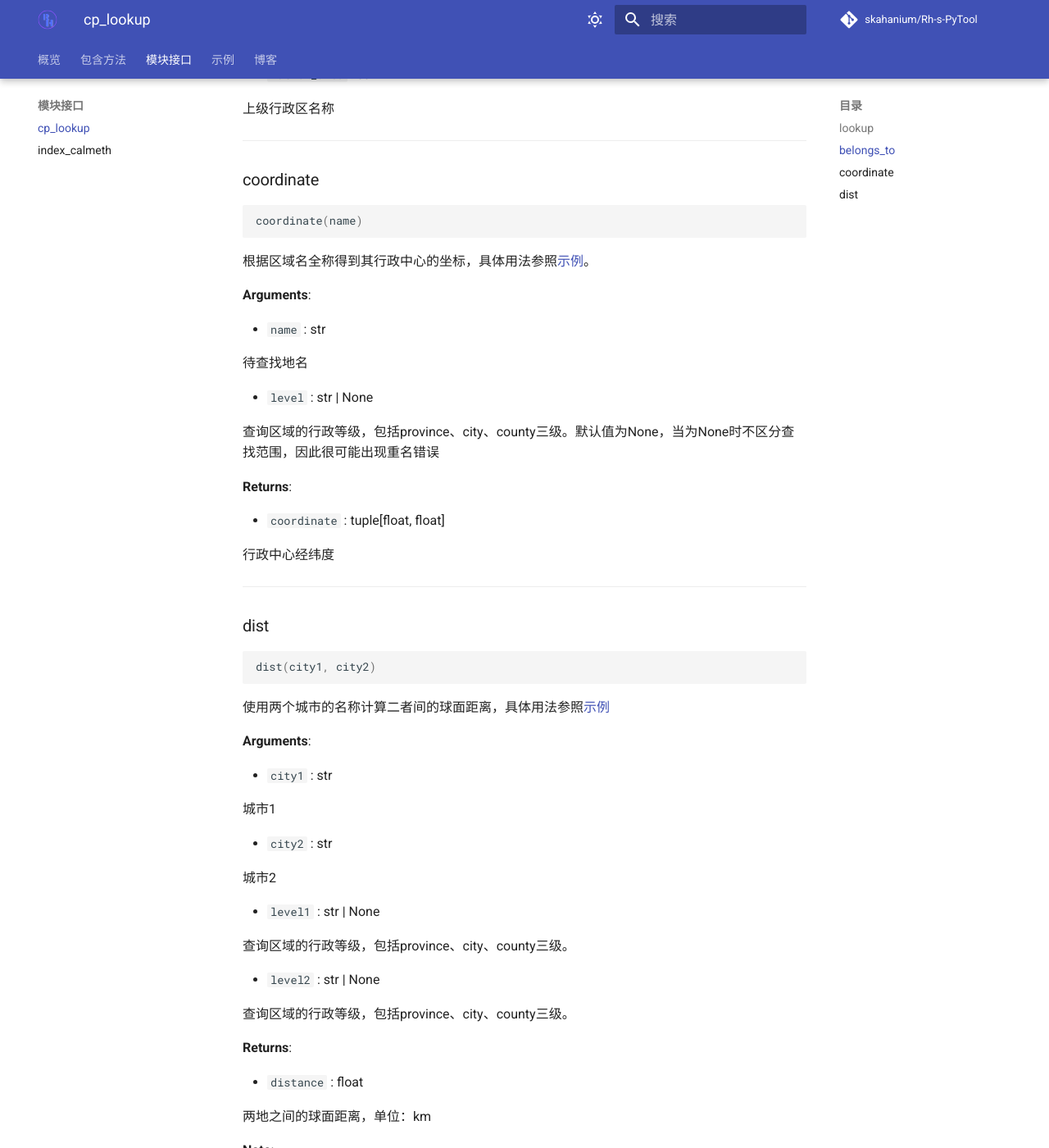
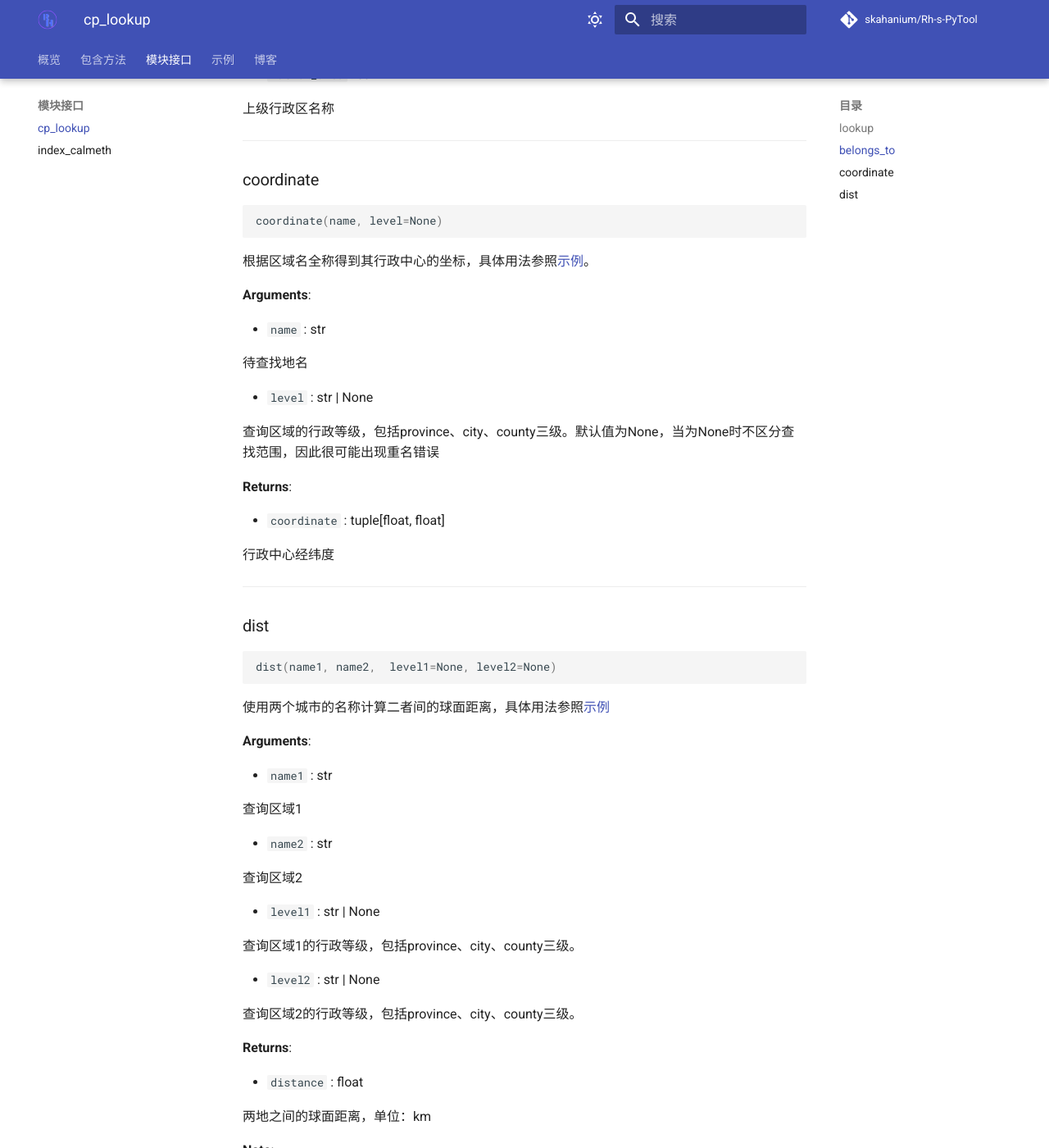
Before and after one commit to skahanium/Rh-s-PyTool, an MkDocs documentation site: the page built from docs/api/cp_lookup.md, in a window 1280 px wide and 1400 px high, scrolled down 1112 px. Shown: the whole window at 82% size. Built offline with MkDocs 1.6.1 and Material for MkDocs 9.7.7, drawn with Linux system fonts in a browser that asks for light colours; comment, search, counter and statistics services are not loaded; some of the changed text lies outside the part shown.

````diff
--- a/docs/api/cp_lookup.md
+++ b/docs/api/cp_lookup.md
@@ -1,7 +1,7 @@
 ### lookup
 
 ```python
-lookup(name)
+lookup(name, level=None)
 ```
 
 根据地名简称查找全称，具体用法参照[示例](../examples/cp_lookup.md#lookup)。
@@ -26,7 +26,7 @@ lookup(name)
 ### belongs_to
 
 ```python
-belongs_to(name)
+belongs_to(name, level=None)
 ```
 根据地名查找其上级行政区名称，具体用法参照[示例](../examples/cp_lookup.md#belongs_to)。
 
@@ -49,7 +49,7 @@ belongs_to(name)
 ---
 ### coordinate
 ```python
-coordinate(name)
+coordinate(name, level=None)
 ```
 根据区域名全称得到其行政中心的坐标，具体用法参照[示例](../examples/cp_lookup.md#coordinate)。
 
@@ -73,28 +73,28 @@ coordinate(name)
 ### dist
 
 ```python
-dist(city1, city2)
+dist(name1, name2,  level1=None, level2=None)
 ```
 
 使用两个城市的名称计算二者间的球面距离，具体用法参照[示例](../examples/cp_lookup.md#dist)
 
 **Arguments**:
 
-- `city1` : str
+- `name1` : str
 
-  城市1
+  查询区域1
 
-- `city2` : str
+- `name2` : str
 
-  城市2
+  查询区域2
 
 - `level1` : str | None
 
-  查询区域的行政等级，包括province、city、county三级。
+  查询区域1的行政等级，包括province、city、county三级。
 
 - `level2` : str | None
 
-  查询区域的行政等级，包括province、city、county三级。
+  查询区域2的行政等级，包括province、city、county三级。
 
 **Returns**:
 
````
Also changed, not shown: README.md (+1 -1 lines), docs/development/benchmark.md (+1 -1 lines), docs/development/changelog.md (+1 -1 lines), docs/examples/cp_lookup.md (+1 -2 lines), docs/start.md (+1 -1 lines).
